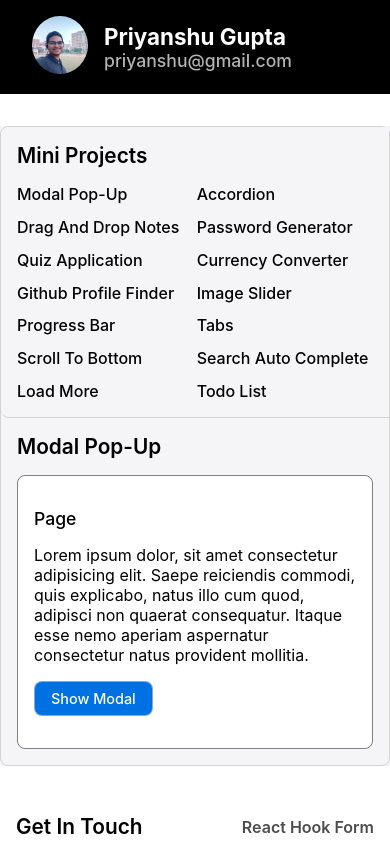
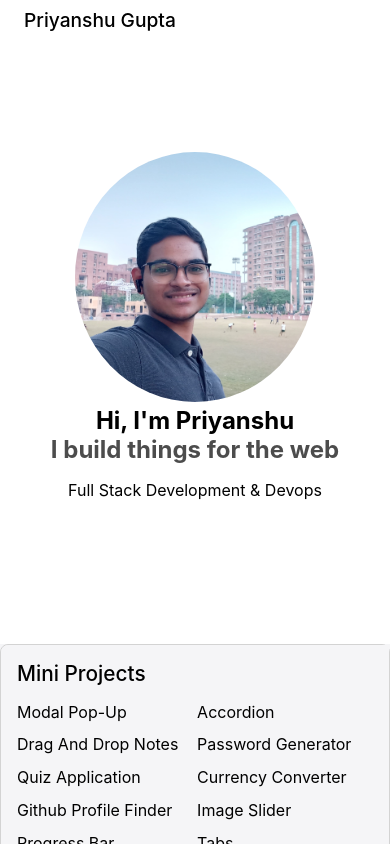
Before and after one commit to priyanshu16095/portfolio, a React (Vite) app: page / in a window 390 px wide. Built offline with nearby package versions, Linux system fonts and the light colour scheme.

Commit message:
some minor changes

```diff
--- a/src/components/Contact.jsx
+++ b/src/components/Contact.jsx
@@ -1,11 +1,17 @@
 import React from 'react'
 import './style.css'
+import EmailIcon from '@mui/icons-material/Email';
+import LocationOnIcon from '@mui/icons-material/LocationOn';
+import GitHubIcon from '@mui/icons-material/GitHub';
+import LinkedInIcon from '@mui/icons-material/LinkedIn';
+import XIcon from '@mui/icons-material/X';
 
 function Contact() {
   return (
     <div className='contact'>
       <div className="contactBody">
-        <div className="contactContainer flex-v container">
+        <div className="contactContainer">
+          <div className="getintouch flex-v container">
             <div className="contactHeader flex-h">
               <p className="title">Get In Touch</p>
               <p className='key'>React Hook Form</p>
@@ -16,7 +22,26 @@ function Contact() {
                 <input type="text" className="contactInput" placeholder='Email' />
               </div>
               <textarea placeholder='Message' cols="30" rows="5" className='messageInput contactInput' />
-            <div className="flex-e"><button className="formButton button">Send</button></div>
+              <div className="formButtonDiv flex-e"><button className="formButton button">Send Message</button></div>
+            </div>
+          </div>
+        </div>
+        <div className="contactwithme container flex-v">
+          <p className="title">Contact With Me</p>
+          <div className="contactwithmeContianer flex-v">
+            <div className="flex locationDiv">
+              <LocationOnIcon className="icon" />
+              <p className="location">Planet Earth</p>
+            </div>
+            <div className="flex mailDiv">
+              <EmailIcon className='icon' />
+              <p className="location">priyanshu16095@gmail.com</p>
+            </div>
+            <div className="icons flex">
+              <div className="round"><GitHubIcon /></div>
+              <div className="round"><LinkedInIcon /></div>
+              <div className="round"><XIcon /> </div>
+            </div>
           </div>
         </div>
       </div>
--- a/src/components/Hero.jsx
+++ b/src/components/Hero.jsx
@@ -1,11 +1,12 @@
 import React from 'react'
 import './style.css'
 import LocationOnIcon from '@mui/icons-material/LocationOn';
+import mine_img from '../assets/mine_img.jpg'
 
 function Hero() {
   return (
     <div className='hero'>
-        <div className="heroBody center-both">
+      <div className="heroBody">
         <div className="heroContainer flex-v">
           <div className='about flex-v'>
             <h1 className='hi'>Hi, I'm Priyanshu</h1>
@@ -13,9 +14,17 @@ function Hero() {
           </div>
           <div className="flex">
             <LocationOnIcon className='locationIcon' />
-            <p className='location'>Greater Noida, India</p>
+            <p className='location'>Planet Earth</p>
           </div>
           <p className='like'>I like to craft solid and scalable frontend products with great user experiences.    </p>
+        </div>
+        <div className="responsiveHero flex-v">
+          <div className=""><img src={mine_img} className='mine_img_res' /></div>
+          <div className='about flex-v'>
+            <h1 className='hi'>Hi, I'm Priyanshu</h1>
+            <h1 className='build'>I build things for the web</h1>
+          </div>
+          <p className='fullstack'>Full Stack Development & Devops</p>
         </div>
       </div>
 
--- a/src/components/Navbar.jsx
+++ b/src/components/Navbar.jsx
@@ -27,7 +27,7 @@ function Navbar() {
             <a href="https://www.linkedin.com/in/priyanshu-gupta-960136303?utm_source=share&utm_campaign=share_via&utm_content=profile&utm_medium=android_app" target='_blank' className='round'><LinkedInIcon className='icon' /></a>
             <a href="https://github.com/priyanshu16095" target='_blank' className='round'><GitHubIcon /></a>
             <div className="round" onClick={() => setIsDarkMode(!isDarkMode)}>{isDarkMode ? <DarkModeIcon className='icon' /> : <LightModeIcon className='icon' />}</div>
-            <div className="round" onClick={() => setIsOpen(!isOpen)}>{isOpen ? <CloseIcon className='icon' /> : <MenuIcon className='icon' />}</div>
+            <div className="round" onClick={() => setIsOpen(!isOpen)}>{isOpen ? <CloseIcon className='icon' /> : <MenuIcon className='icon alwaysIcon' />}</div>
           </div>
         </div>
       </div>
--- a/src/components/style.css
+++ b/src/components/style.css
@@ -11,12 +11,16 @@
 /* ---------------------------------------------- */
 
 .homeBody {
-    gap: 1rem;
+    gap: 2rem;
 }
 /* --------------------------------------------- */
 
 .mine_img {
     width: 3.5rem;
+    border-radius: 50%;
+}
+.mine_img_res {
+    width: 15rem;
     border-radius: 50%;
 }
 .navbarBody {
@@ -102,9 +106,11 @@
 
 /* -------------------------------------------------------- */
 
-.hero {
-    min-height: 70vh;
-    backdrop-filter: blur(5px);
+.heroContainer {
+    padding: 10rem 0rem;
+}
+.responsiveHero {
+    display: none !important;
 }
 .heroContainer {
     gap: 0.8rem;
@@ -123,7 +129,25 @@
     font-size: 1.1rem;
 }
 
-.contactContainer {
+.contactBody {
+    display: flex;
+    gap: 1rem;
+}
+.contactwithme {
+    border: none !important;
+    gap: 1rem;
+}
+.contactwithmeContianer {
+    gap: .5rem;
+}
+.icons {
+    gap: 1rem;
+    margin-top: 1rem;
+}
+.locationDiv, .mailDiv {
+    gap: 1rem;
+}
+.getintouch {
     gap: 1rem;
     width: fit-content;
 }
@@ -145,4 +169,5 @@
 .formButton {
     width: 100% !important;
     height: 2.8rem;
+    margin-top: 0.5rem;
 }
--- a/src/index.css
+++ b/src/index.css
@@ -39,16 +39,17 @@ p {
   height: 100vh;
   overflow: scroll;
   overflow-x: hidden;
+  max-width: 1200px;
+  margin: auto;
 }
 .app::-webkit-scrollbar {
   display: none;
 }
 .appBody {
   min-height: 100%;
-  max-width: 1200px;
+  max-width: 100%;
   margin: auto;
   background-color: white;
-  /* padding-bottom: 2rem; */
   margin-bottom: 2rem;
 }
 
@@ -226,12 +227,15 @@ button:hover {
 
 @media all and (max-width: 705px) {
   .title {
+    font-weight: 500;
     font-size: 1.3rem;
   }
   .link {
+    font-weight: 400;
     font-size: 1rem;
   }
   .button {
+    font-weight: 500;
     font-size: 0.9rem;
   }
   .inputBox input {
@@ -239,13 +243,6 @@ button:hover {
   }
   .contactInput {
     font-size: 1rem;
-  }
-  .navbarBody {
-    color: white;
-    background-color: black;
-  }
-  .email {
-    color: rgba(255, 255, 255, 0.698);
   }
   .sidebarBody, .progressbarBody, .loadmoreBody, .paginationBody, .tabsBody, .passwordgenBody, .searchBody, .imagesliderBody, .accordionBody, .modalpageBody, .weatherBody, .scrollbody, .tictactoeBody, .reactpageBody, .javapageBody, .flowingnotesBody, .dadnotesBody, .quizBody, .todolistBody, .currencyBody {
     gap: 1rem;
@@ -264,27 +261,6 @@ button:hover {
     background-color: white;
   }
   /* --------------------------- */
-  .navbarRight {
-    display: none;
-  }
-  .hero {
-    display: none;
-  }
-  .contactContainer {
-    width: 100%;
-  }
-  .contactInput {
-    width: 100%;
-  }
-  .formNameEmail {
-    flex-direction: column;
-    gap: 0.5rem;
-    width: 100%;
-  }
-  .form {
-    align-items: start;
-    width: 100%;
-  }
   .miniprojectsContainer {
     display: flex;
     flex-direction: column;
@@ -333,4 +309,76 @@ button:hover {
   .miniprojects {
     margin-bottom: 1rem;
   }
+
+  .navbarBody {
+    padding: .5rem !important;
+  }
+  .navbarRight {
+    display: none;
+  }
+  .navbarLeft .mine_img {
+    display: none;
+  }
+  .email {
+    display: none;
+  }
+
+  .name {
+    font-size: 1.2rem;
+    font-weight: 500;
+  }
+  .responsiveHero {
+    display: block !important;
+    text-align: center;
+    max-width: 80%;
+    margin: auto;
+    gap: .5rem;
+    padding: 5rem 0rem;
+  }
+  .fullstack {
+    margin-top: 1rem;
+  }
+  .responsiveHero .build, .hi {
+    font-size: 1.5rem;
+  }
+  .responsiveHero {
+    display: flex;
+    flex-direction: column;
+    align-items: center;
+  }
+  .responsiveHero .like {
+    font-size: .8rem;
+  }
+
+
+  .contactBody {
+    display: flex;
+    flex-direction: column-reverse;
+    gap: 1rem;
+  }
+  .getintouch {
+    width: 100%;
+  }
+  .formButtonDiv {
+    width: 100%;
+  }
+  .formButton {
+    width: 100% !important;
+  }
+  .contactInput {
+    width: 100%;
+  }
+  .formNameEmail {
+    flex-direction: column;
+    gap: 0.5rem;
+    width: 100%;
+  }
+  .form {
+    align-items: start;
+    width: 100%;
+  }
+
+  .heroContainer {
+    display: none;
+  }
 }
```
Lines whose indentation alone changed are shown as unchanged.
